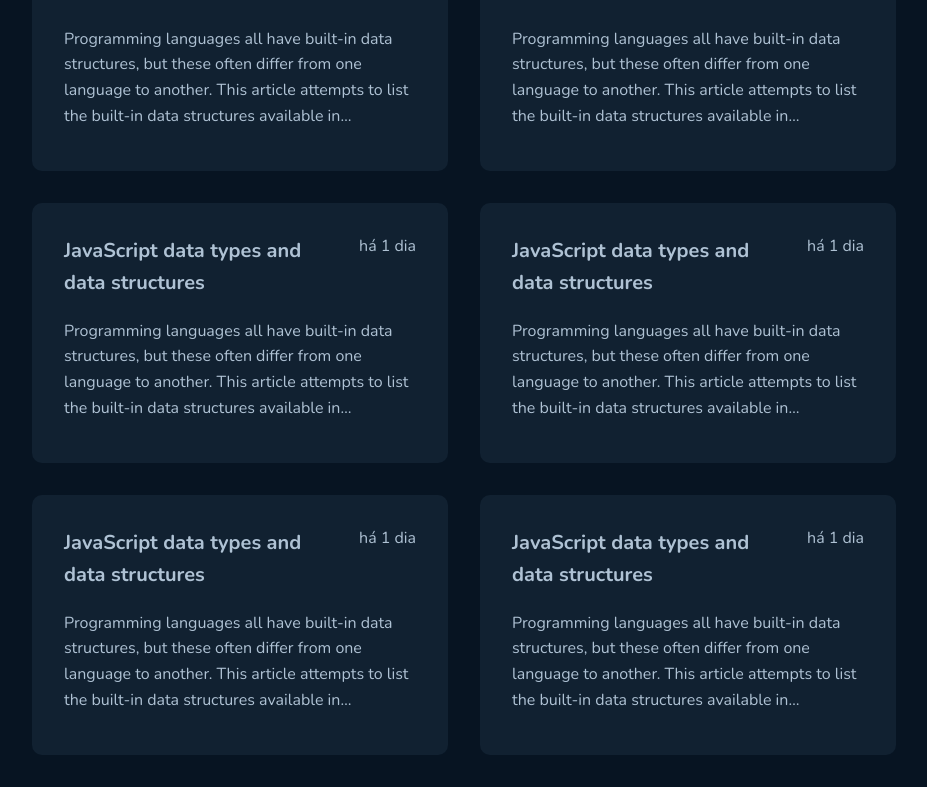
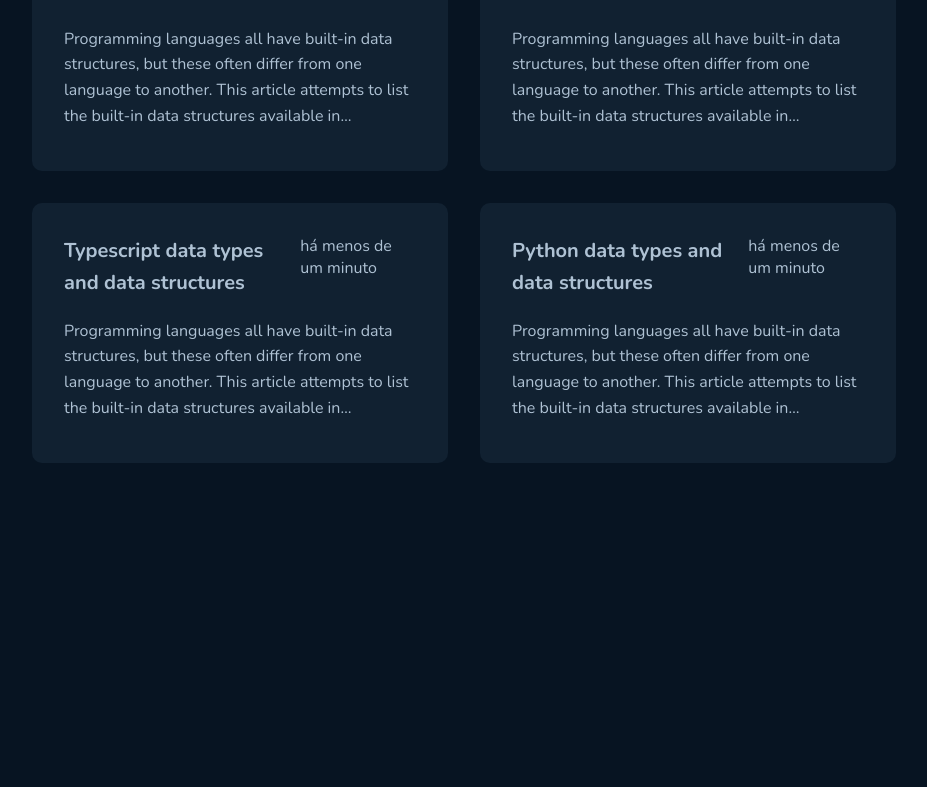
Before and after one commit to indiocode/ignite-github-blog, a React (Vite) app: page / in a window 1280 px wide. Shown: the part 740-1527 px from the top of the page, without its empty margins (176-1103 px from the left). After the commit the page ends 1235 px from the top, so only its background shows below. Built offline with nearby package versions, Linux system fonts and the light colour scheme; a web font is replaced by a local one.

Commit message:
:sparkles: dinamic post route id

```diff
--- a/package.json
+++ b/package.json
@@ -13,10 +13,12 @@
 		"preview": "vite preview"
 	},
 	"dependencies": {
+		"@formkit/auto-animate": "^1.0.0-beta.6",
 		"@fortawesome/fontawesome-svg-core": "^6.3.0",
 		"@fortawesome/free-brands-svg-icons": "^6.3.0",
 		"@fortawesome/free-solid-svg-icons": "^6.3.0",
 		"@fortawesome/react-fontawesome": "^0.2.0",
+		"date-fns": "^2.29.3",
 		"react": "^18.2.0",
 		"react-dom": "^18.2.0",
 		"react-router-dom": "^6.8.1",
@@ -32,13 +34,13 @@
 		"@vitejs/plugin-react": "^3.1.0",
 		"eslint": "^8.0.1",
 		"eslint-config-prettier": "^8.6.0",
+		"eslint-import-resolver-alias": "^1.1.2",
 		"eslint-plugin-import": "^2.25.2",
 		"eslint-plugin-n": "^15.0.0",
 		"eslint-plugin-prettier": "^4.2.1",
 		"eslint-plugin-promise": "^6.0.0",
 		"eslint-plugin-react": "^7.32.2",
 		"eslint-plugin-react-hooks": "^4.6.0",
-		"eslint-import-resolver-alias": "^1.1.2",
 		"prettier": "^2.8.4",
 		"typescript": "*",
 		"vite": "^4.1.0"
--- a/src/components/Post/index.tsx
+++ b/src/components/Post/index.tsx
@@ -1,24 +1,28 @@
+import { formatDistanceToNow } from 'date-fns';
+import ptBR from 'date-fns/locale/pt-BR';
 import type { HtmlHTMLAttributes, ReactElement } from 'react';
+
+import type { PostItem } from '~/pages/Home';
 
 import { HeaderPost, PostContainer } from './styles';
 
-interface PostProps extends HtmlHTMLAttributes<HTMLElement> {}
+interface PostProps extends HtmlHTMLAttributes<HTMLElement> {
+	item: PostItem;
+}
 
-export function Post({ ...rest }: PostProps): ReactElement {
+export function Post({ item, ...rest }: PostProps): ReactElement {
 	return (
 		<PostContainer {...rest}>
 			<HeaderPost>
-				<h1>JavaScript data types and data structures</h1>
-				<span>há 1 dia</span>
+				<h1>{item.title}</h1>
+				<span>
+					{formatDistanceToNow(new Date(item.createdAt), {
+						addSuffix: true,
+						locale: ptBR,
+					})}
+				</span>
 			</HeaderPost>
-			<p>
-				Programming languages all have built-in data structures, but these often
-				differ from one language to another. This article attempts to list the
-				built-in data structures available in JavaScript and what properties
-				they have. These can be used to build other data structures. Wherever
-				possible, comparisons with other languages are drawn. Dynamic typing
-				JavaScript is a loosely typed and dynamic language.
-			</p>
+			<p>{item.content}</p>
 		</PostContainer>
 	);
 }
--- a/src/pages/Home/index.tsx
+++ b/src/pages/Home/index.tsx
@@ -1,3 +1,4 @@
+import { useAutoAnimate } from '@formkit/auto-animate/react';
 import type { ReactElement } from 'react';
 import { useEffect, useRef, useState } from 'react';
 import { useNavigate } from 'react-router-dom';
@@ -11,11 +12,69 @@
 	PostsContainer,
 } from './styles';
 
+export interface PostItem {
+	id?: string;
+	title: string;
+	createdAt: Date;
+	content: string;
+}
+
+const posts: PostItem[] = [
+	{
+		id: '40e5319c-293e-11ec-8d53-0242ac130003',
+		title: 'JavaScript data types and data structures',
+		createdAt: new Date(2023, 1, 19),
+		content: `Programming languages all have built-in data structures, but these often
+    differ from one language to another. This article attempts to list the
+    built-in data structures available in JavaScript and what properties
+    they have. These can be used to build other data structures. Wherever
+    possible, comparisons with other languages are drawn. Dynamic typing
+    JavaScript is a loosely typed and dynamic language.`,
+	},
+
+	{
+		id: '40e5319c-293e-11ec-8d53-0242ac130004',
+		title: 'Java data types and data structures',
+		createdAt: new Date(),
+		content: `Programming languages all have built-in data structures, but these often
+    differ from one language to another. This article attempts to list the
+    built-in data structures available in JavaScript and what properties
+    they have. These can be used to build other data structures. Wherever
+    possible, comparisons with other languages are drawn. Dynamic typing
+    JavaScript is a loosely typed and dynamic language.`,
+	},
+
+	{
+		id: '40e5319c-293e-11ec-8d53-0242ac130005',
+		title: 'Typescript data types and data structures',
+		createdAt: new Date(),
+		content: `Programming languages all have built-in data structures, but these often
+    differ from one language to another. This article attempts to list the
+    built-in data structures available in JavaScript and what properties
+    they have. These can be used to build other data structures. Wherever
+    possible, comparisons with other languages are drawn. Dynamic typing
+    JavaScript is a loosely typed and dynamic language.`,
+	},
+
+	{
+		id: '40e5319c-293e-11ec-8d53-0242ac130006',
+		title: 'Python data types and data structures',
+		createdAt: new Date(),
+		content: `Programming languages all have built-in data structures, but these often
+    differ from one language to another. This article attempts to list the
+    built-in data structures available in JavaScript and what properties
+    they have. These can be used to build other data structures. Wherever
+    possible, comparisons with other languages are drawn. Dynamic typing
+    JavaScript is a loosely typed and dynamic language.`,
+	},
+];
+
 export function Home(): ReactElement {
 	const navigate = useNavigate();
+	const [parent, enableAnimations] = useAutoAnimate(/* optional config */);
 
-	function handleNavigateToPost(): void {
-		navigate('/post');
+	function handleNavigateToPost(post: PostItem): void {
+		navigate(`/post/${post.id}`);
 	}
 
 	const [isHeaderFixed, setIsHeaderFixed] = useState(false);
@@ -50,13 +109,14 @@
 				/>
 			</HeaderHome>
 
-			<PostsContainer>
-				<Post onClick={handleNavigateToPost} />
-				<Post onClick={handleNavigateToPost} />
-				<Post onClick={handleNavigateToPost} />
-				<Post onClick={handleNavigateToPost} />
-				<Post onClick={handleNavigateToPost} />
-				<Post onClick={handleNavigateToPost} />
+			<PostsContainer ref={parent}>
+				{posts.map((post) => (
+					<Post
+						item={post}
+						onClick={(): void => handleNavigateToPost(post)}
+						key={post.id}
+					/>
+				))}
 			</PostsContainer>
 		</HomeContainer>
 	);
--- a/src/pages/Posts/index.tsx
+++ b/src/pages/Posts/index.tsx
@@ -8,8 +8,14 @@
 			<h1>Post</h1>
 
 			<h1>Post</h1>
+			<h1>Post</h1>
 
 			<h1>Post</h1>
+			<h1>Post</h1>
+			<h1>Post</h1>
+			<h1>Post</h1>
+			<h1>Post</h1>
+
 			<h1>Post</h1>
 			<h1>Post</h1>
 			<h1>Post</h1>
--- a/src/pages/Posts/styles.ts
+++ b/src/pages/Posts/styles.ts
@@ -1,7 +1,8 @@
 import styled from 'styled-components';
 
 export const PostContainer = styled.div`
+	border: 1px solid red;
 	max-width: 54rem;
 	margin: 0 auto;
-	padding: 2.5rem;
+	padding: 2rem 2.5rem;
 `;
--- a/src/router.tsx
+++ b/src/router.tsx
@@ -17,7 +17,7 @@
 					element={<Home />}
 				/>
 				<Route
-					path="/post"
+					path="/post/:id"
 					element={<Posts />}
 				/>
 			</Route>
```
Also changed, not shown: 1 other file (tests, documents, lock files or other folders).
